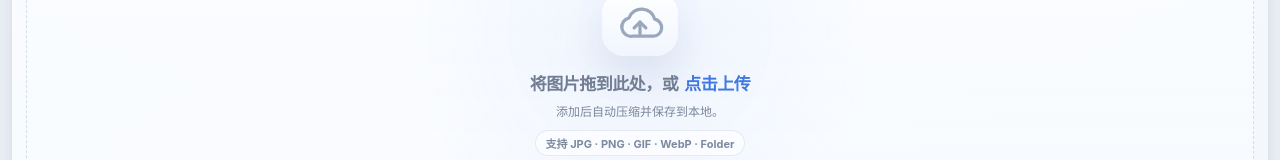
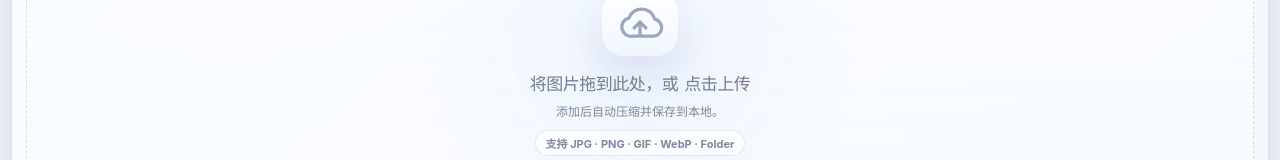
Before and after one commit to moxiaonai/picdog, a React (Vite) app in the folder apps/desktop/: page / in a window 1280 px wide. Shown: the part 318-478 px from the top of the page. Built offline with nearby package versions, Linux system fonts and the light colour scheme.

Commit message:
Normalize empty drop prompt styling

```diff
--- a/apps/desktop/src/app/theme.css
+++ b/apps/desktop/src/app/theme.css
@@ -281,20 +281,19 @@ button {
   margin: 4px 0 0;
   color: #707d92;
   font-size: 17px;
-  font-weight: 760;
+  font-weight: 560;
   letter-spacing: -0.03em;
 }
 
 .drop-guide strong {
-  color: #3f78df;
-  font-weight: 820;
+  color: inherit;
+  font-weight: inherit;
 }
 
 .drop-zone:hover .drop-guide strong,
 .drop-zone:focus-visible .drop-guide strong {
-  color: #2767d6;
-  text-decoration: underline;
-  text-underline-offset: 4px;
+  color: inherit;
+  text-decoration: none;
 }
 
 .lead,
```
